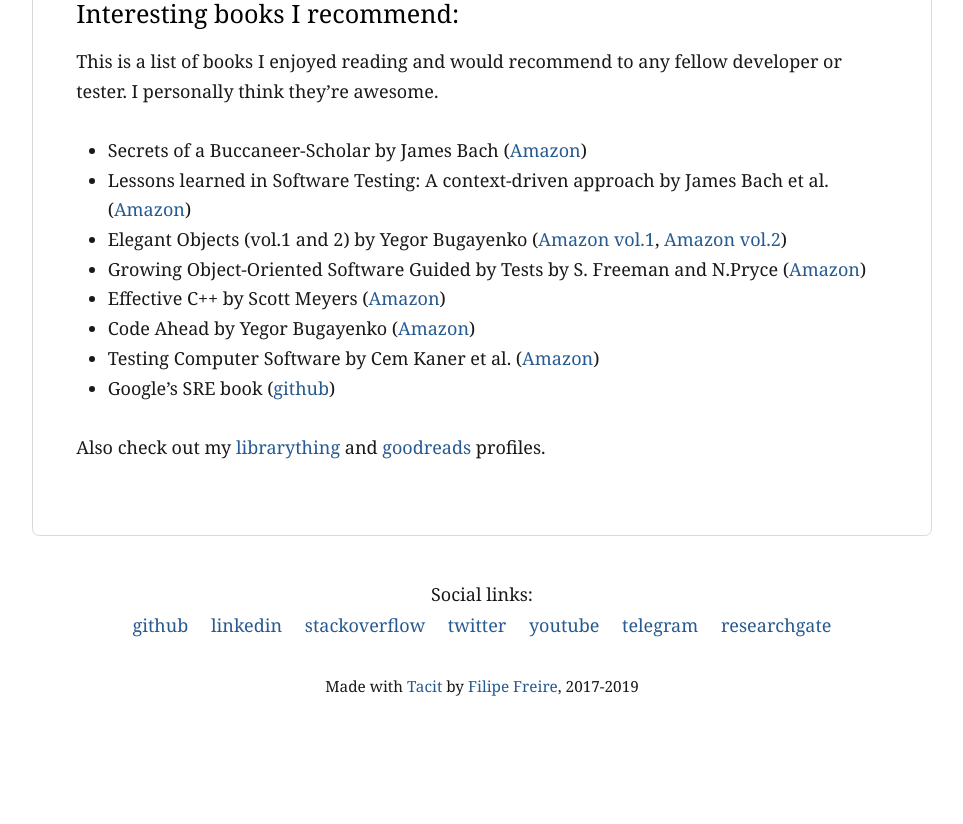
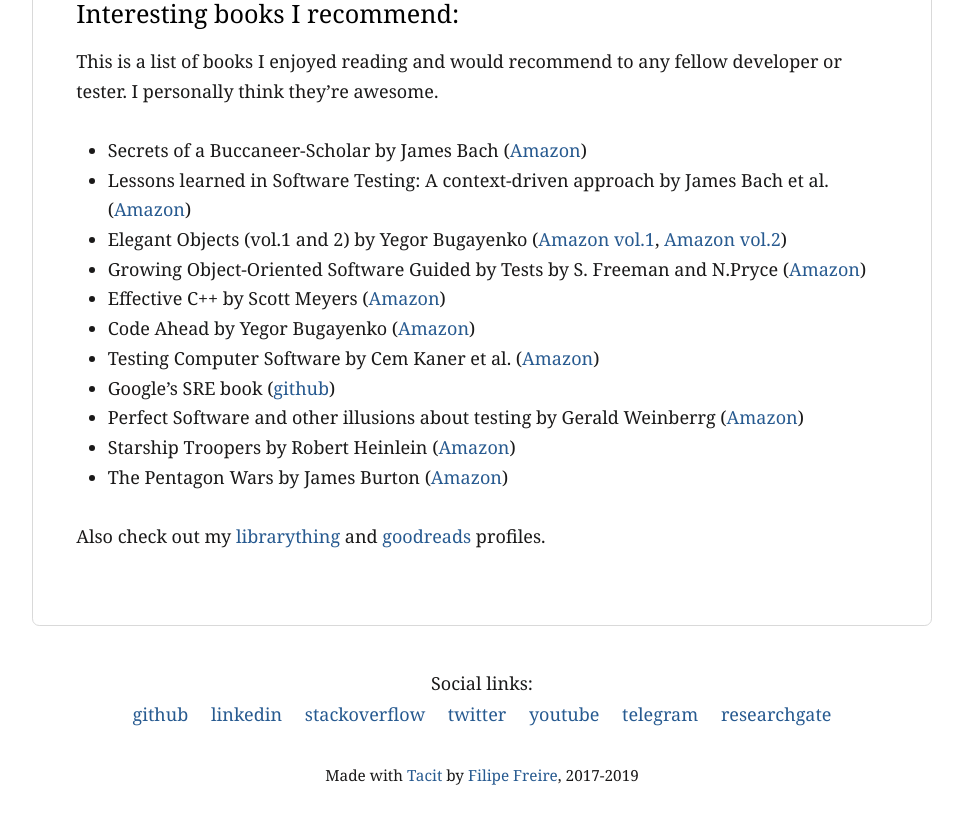
Before and after one commit to filfreire/filfreire.github.io, a Jekyll site: the page built from onboard.md, in a window 1280 px wide and 900 px high, scrolled down 2210 px. Shown: the top 824 px of the window, without its empty margins (158-1121 px from the left). Built offline with Jekyll 4.4.1, drawn with Linux system fonts in a browser that asks for light colours.

Commit message:
add books

```diff
--- a/onboard.md
+++ b/onboard.md
@@ -76,5 +76,8 @@
 - Code Ahead by Yegor Bugayenko ([Amazon](https://www.amazon.com/dp/1982063742))
 - Testing Computer Software by Cem Kaner et al. ([Amazon](https://www.amazon.com/dp/0471358460/))
 - Google's SRE book ([github](https://github.com/captn3m0/google-sre-ebook))
+- Perfect Software and other illusions about testing by Gerald Weinberrg ([Amazon](https://www.amazon.com/dp/B004J4VVE2/))
+- Starship Troopers by Robert Heinlein ([Amazon](https://www.amazon.com/dp/0441783589/))
+- The Pentagon Wars by James Burton ([Amazon](https://www.amazon.com/dp/1612516009/))
 
 Also check out my <a href="https://www.librarything.com/profile/filfreire">librarything</a> and <a href="https://www.goodreads.com/user/show/72814465-filipe-freire">goodreads</a> profiles.
```
